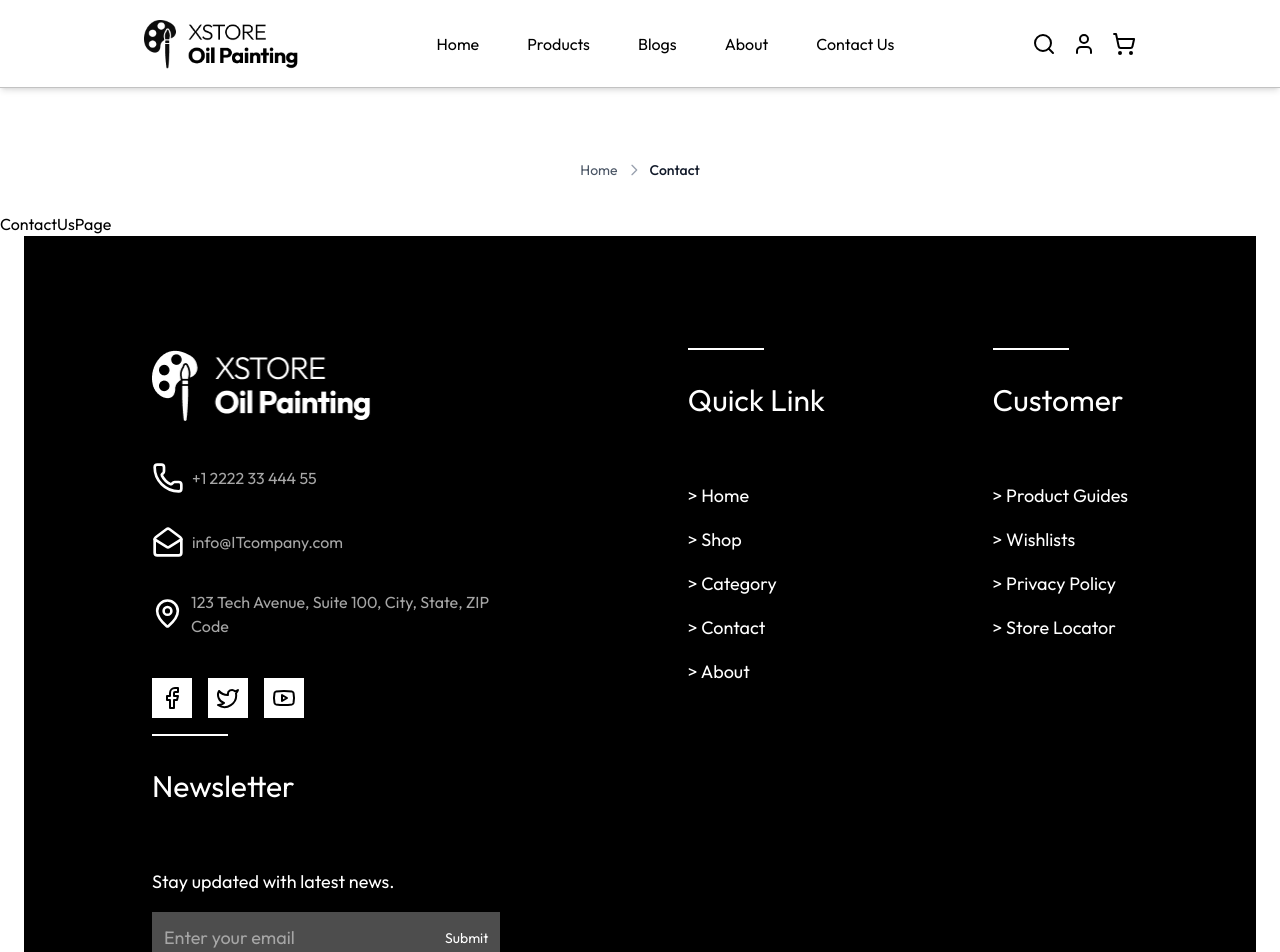
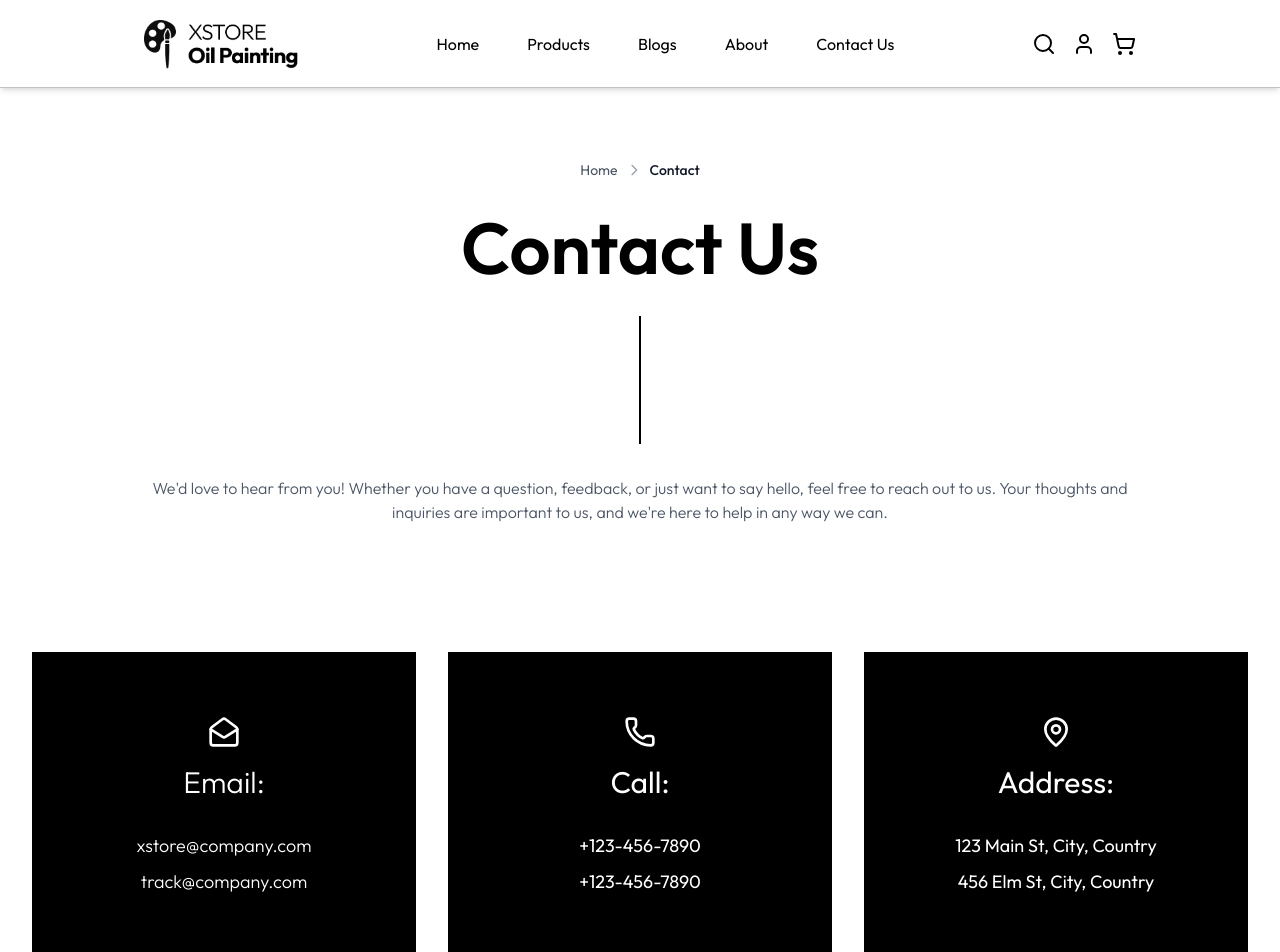
Before and after one commit to ayazhsynv/xstore-demo, a Next.js app in the folder client/: page /contact in a window 1280 px wide. Shown: the top 952 px of the page. Built offline with nearby package versions, Linux system fonts and the light colour scheme.

Commit message:
created contact us page

```diff
--- a/client/src/app/about/page.tsx
+++ b/client/src/app/about/page.tsx
@@ -1,14 +1,17 @@
-import AboutHero from "@/components/About/Hero";
 import AboutInspiration from "@/components/About/Inspiration";
 import AboutMeet from "@/components/About/MeetUs";
 import AboutReach from "@/components/About/Reach";
 import AboutSupport from "@/components/About/Support";
 import AboutTutorials from "@/components/About/Tutorials";
+import PageHeading from "@/components/Common/PageHeading";
 
 const AboutUsPage = () => {
   return (
     <div className="flex flex-col">
-      <AboutHero />
+      <PageHeading
+        title="About Us"
+        description="Discover the story behind our brand, our mission, and the values that drive us. Learn about our journey, the inspiration behind our products, and how we strive to make a positive impact in the world."
+      />
       <AboutInspiration />
       <AboutTutorials />
       <AboutReach />
--- a/client/src/app/contact/page.tsx
+++ b/client/src/app/contact/page.tsx
@@ -1,5 +1,162 @@
+import PageHeading from "@/components/Common/PageHeading";
+import Link from "next/dist/client/link";
+import Image from "next/image";
+
 const ContactUsPage = () => {
-  return <div>ContactUsPage</div>;
+  return (
+    <div className="flex flex-col">
+      <PageHeading
+        title="Contact Us"
+        description="We'd love to hear from you! Whether you have a question, feedback, or just want to say hello, feel free to reach out to us. Your thoughts and inquiries are important to us, and we're here to help in any way we can."
+      />
+      <div className="page-container mt-8">
+        <div className="flex flex-row flex-wrap justify-between items-center text-white">
+          <div className="basis-1/3 not-lg:basis-full p-4">
+            <div className="bg-black p-16 not-md:p-8 flex flex-col justify-center items-center font-light">
+              <Image
+                src="/icons/email.svg"
+                alt="Email Icon"
+                width={32}
+                height={32}
+                className="invert mb-4"
+              />
+              <h3 className="text-3xl not-sm:text-xl mb-8">Email:</h3>
+              <Link
+                href="mailto:xstore@company.com"
+                className="text-lg not-md:text-sm mb-2"
+              >
+                xstore@company.com
+              </Link>
+              <Link
+                href={"mailto:track@company.com"}
+                className="text-lg not-md:text-sm mb-2"
+              >
+                track@company.com
+              </Link>
+            </div>
+          </div>
+          <div className="basis-1/3 not-lg:basis-full p-4">
+            <div className="bg-black p-16 not-md:p-8 flex flex-col justify-center items-center">
+              <Image
+                src="/icons/phone.svg"
+                alt="Phone Icon"
+                width={32}
+                height={32}
+                className="invert mb-4"
+              />
+              <h3 className="text-3xl not-md:text-xl mb-8">Call:</h3>
+              <Link
+                href="phone:+1234567890"
+                className="text-lg not-md:text-sm mb-2"
+              >
+                +123-456-7890
+              </Link>
+              <Link
+                href={"phone:+1234567890"}
+                className="text-lg not-md:text-sm mb-2"
+              >
+                +123-456-7890
+              </Link>
+            </div>
+          </div>
+          <div className="basis-1/3 not-lg:basis-full p-4">
+            <div className="bg-black p-16 not-md:p-8 flex flex-col justify-center items-center">
+              <Image
+                src="/icons/map.svg"
+                alt="Map Icon"
+                width={32}
+                height={32}
+                className="invert mb-4"
+              />
+              <h3 className="text-3xl not-md:text-xl mb-8">Address:</h3>
+              <Link
+                href="https://www.google.com/maps/place/123+Main+St,+City,+Country"
+                className="text-lg not-md:text-sm mb-2"
+              >
+                123 Main St, City, Country
+              </Link>
+              <Link
+                href={
+                  "https://www.google.com/maps/place/456+Elm+St,+City,+Country"
+                }
+                className="text-lg not-md:text-sm mb-2"
+              >
+                456 Elm St, City, Country
+              </Link>
+            </div>
+          </div>
+        </div>
+        <div className="relative lg:h-96 md:h-80 sm:h-64 h-48">
+          <Image
+            src="/images/contact-map.png"
+            alt="Contact Us"
+            fill
+            className="object-cover"
+          />
+        </div>
+        <div className="sections-margin w-full flex flex-col">
+          <div className="w-32 h-0.5 bg-black mb-4"></div>
+          <h2 className="text-4xl font-medium mb-4 capitalize">
+            please get in touch
+          </h2>
+          <p className="text-gray-600 font-light mb-16">
+            For assistance with your orders, account, or any technical issues,
+            our customer support team is here to help
+          </p>
+          <form
+            action="/api/contact"
+            method="post"
+            className="flex flex-col mb-50 not-lg:mb-20"
+          >
+            <div className="flex flex-wrap">
+              <div className="flex flex-col basis-1/2 not-md:basis-full pr-4 not-md:mb-4 not-md:pr-0">
+                <label className="text-md font-light text-gray-600 mb-2">
+                  Your Name
+                </label>
+                <input
+                  type="text"
+                  name="name"
+                  className="w-full p-2 border border-gray-300 basis-1/2 outline-none"
+                  placeholder=""
+                  required
+                />
+              </div>
+              <div className="flex flex-col basis-1/2 not-md:basis-full pl-4 not-md:mb-4 not-md:pl-0">
+                <label className="text-md font-light text-gray-600 mb-2">
+                  Your Email
+                </label>
+                <input
+                  type="email"
+                  name="email"
+                  className="w-full p-2 border border-gray-300 basis-1/2 outline-none"
+                  placeholder=""
+                  required
+                />
+              </div>
+            </div>
+            <label
+              htmlFor="message"
+              className="text-md font-light text-gray-600 mb-2 mt-8"
+            >
+              Your Message
+            </label>
+            <textarea
+              name="message"
+              rows={4}
+              className="w-full p-2 border border-gray-300 basis-full outline-none"
+              placeholder=""
+            ></textarea>
+            <button
+              type="submit"
+              className="mt-8 text-black border border-black py-6 px-9 max-w-50 cursor-pointer"
+            >
+              Send Now
+            </button>
+          </form>
+        </div>
+      </div>
+    </div>
+  );
 };
 
 export default ContactUsPage;
--- a/client/src/components/About/Hero/index.tsx
+++ /dev/null
@@ -1,23 +0,0 @@
-import React from "react";
-
-const AboutHero = () => {
-  return (
-    <div className="page-container">
-      <div className="flex flex-col justify-center items-center mb-20">
-        <h1 className="font-semibold text-7xl mb-8">About Us</h1>
-        <div className="w-0.5 h-32 bg-black mb-8"></div>
-        <p className="text-gray-600 font-light text-center max-w-5xl">
-          your destination for all things oil painting. We are passionate about
-          the timeless art of oil painting and dedicated to helping artists of
-          all skill levels explore, learn, and create with this versatile
-          medium.your destination for all things oil painting. We are passionate
-          about the timeless art of oil painting and dedicated to helping
-          artists of all skill levels explore, learn, and create with this
-          versatile medium.
-        </p>
-      </div>
-    </div>
-  );
-};
-
-export default AboutHero;
--- /dev/null
+++ b/client/src/components/Common/PageHeading/index.tsx
@@ -0,0 +1,22 @@
+import React from "react";
+
+type PageHeadingProps = {
+  title: string;
+  description?: string;
+};
+
+const PageHeading = ({ title, description }: PageHeadingProps) => {
+  return (
+    <div className="page-container">
+      <div className="flex flex-col justify-center items-center mb-20">
+        <h1 className="font-semibold text-7xl mb-8">{title}</h1>
+        <div className="w-0.5 h-32 bg-black mb-8"></div>
+        <p className="text-gray-600 font-light text-center max-w-5xl">
+          {description}
+        </p>
+      </div>
+    </div>
+  );
+};
+
+export default PageHeading;
```
Also changed, not shown: client/public/images/contact-map.png (added).
